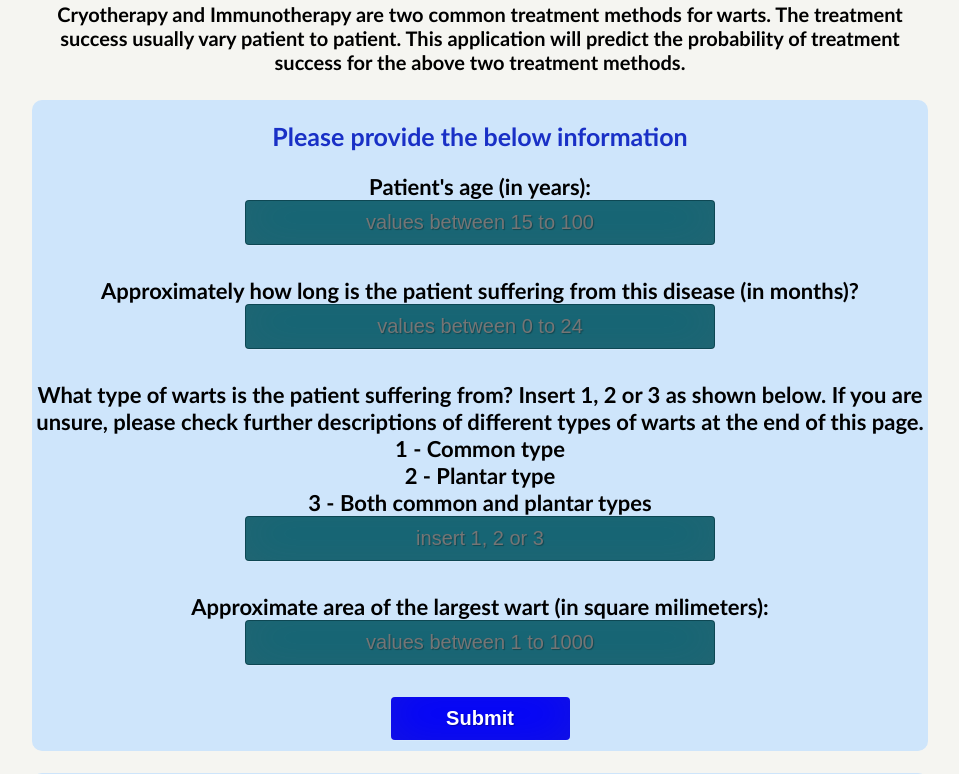
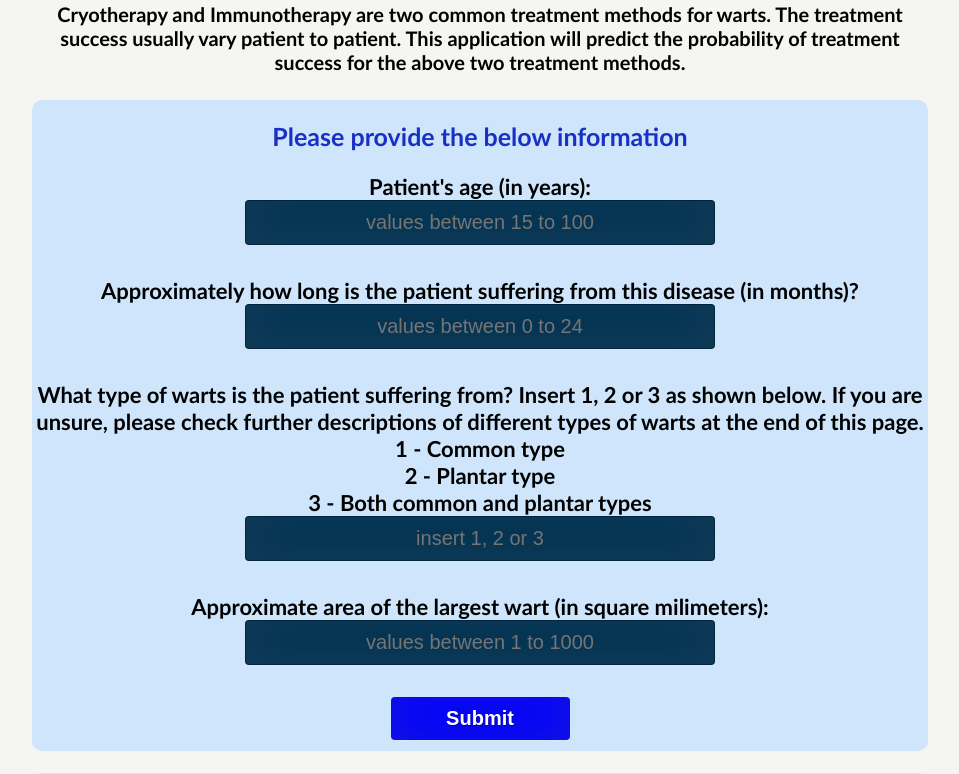
Before and after one commit to mamunur-ipe/ML-model-deployment, a Flask app: page /input_wart in a window 1280 px wide. Shown: the part 136-910 px from the top of the page, without its empty margins (160-1119 px from the left). Run offline with Flask 2, Linux system fonts and the light colour scheme.

Commit message:
Update style.css

```diff
--- a/static/css/style.css
+++ b/static/css/style.css
@@ -55,14 +55,13 @@ p{
 input {
 	width: 50%;
 	margin-bottom: 10px;
-	color: white ;
-	background: #136676;
+	color: #F5FCFC;
+	background: #003354;
 	text-align:center;
 	border: none;
 	outline: none;
 	padding: 10px;
 	font-size: 20px;
-	text-shadow: 1px 1px 1px rgba(0,0,0,0.3);
 	border: 1px solid rgba(0,0,0,0.3);
 	border-radius: 4px;
 	box-shadow: inset 0 -5px 45px rgba(100,100,100,0.2), 0 1px 1px rgba(255,255,255,0.2);
```
